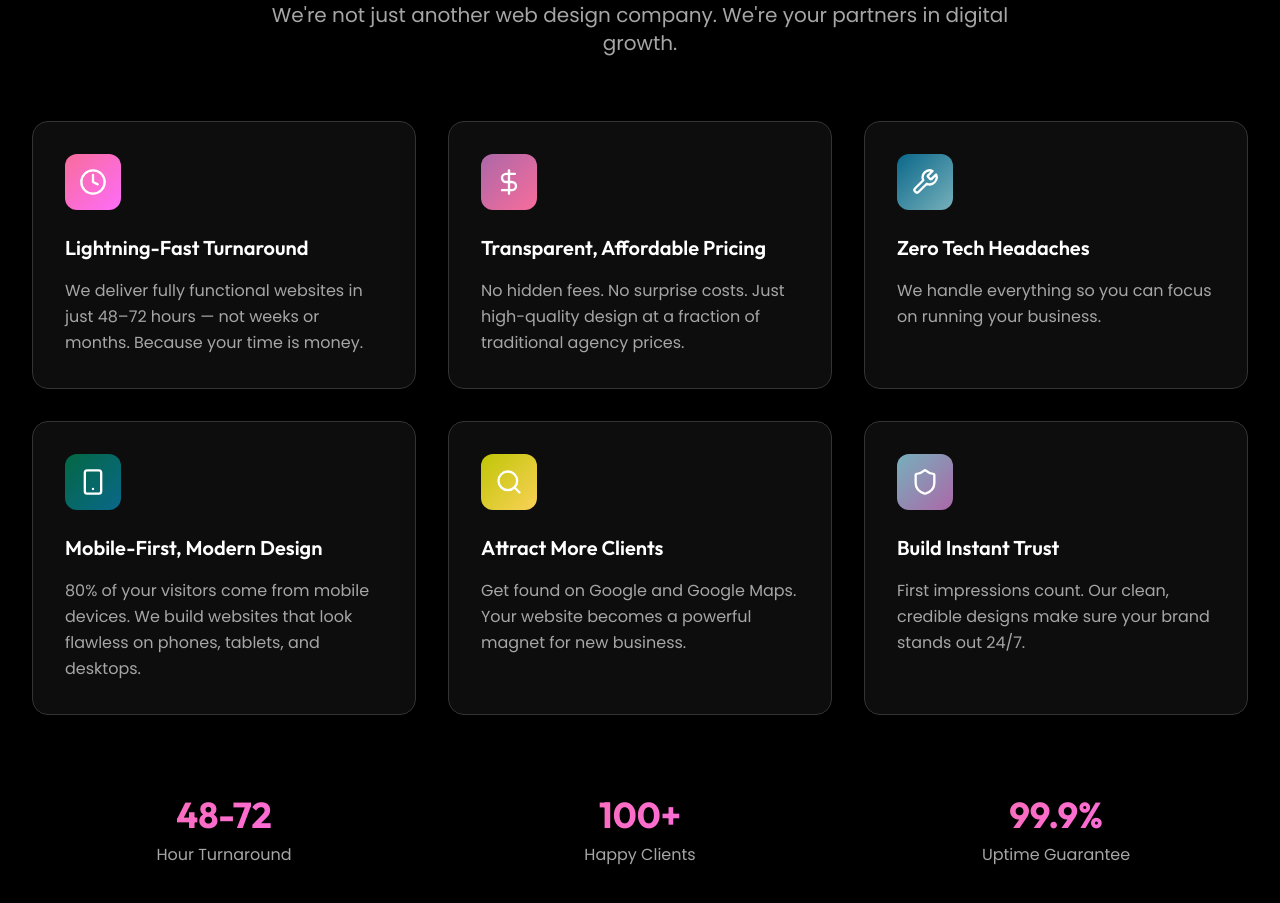
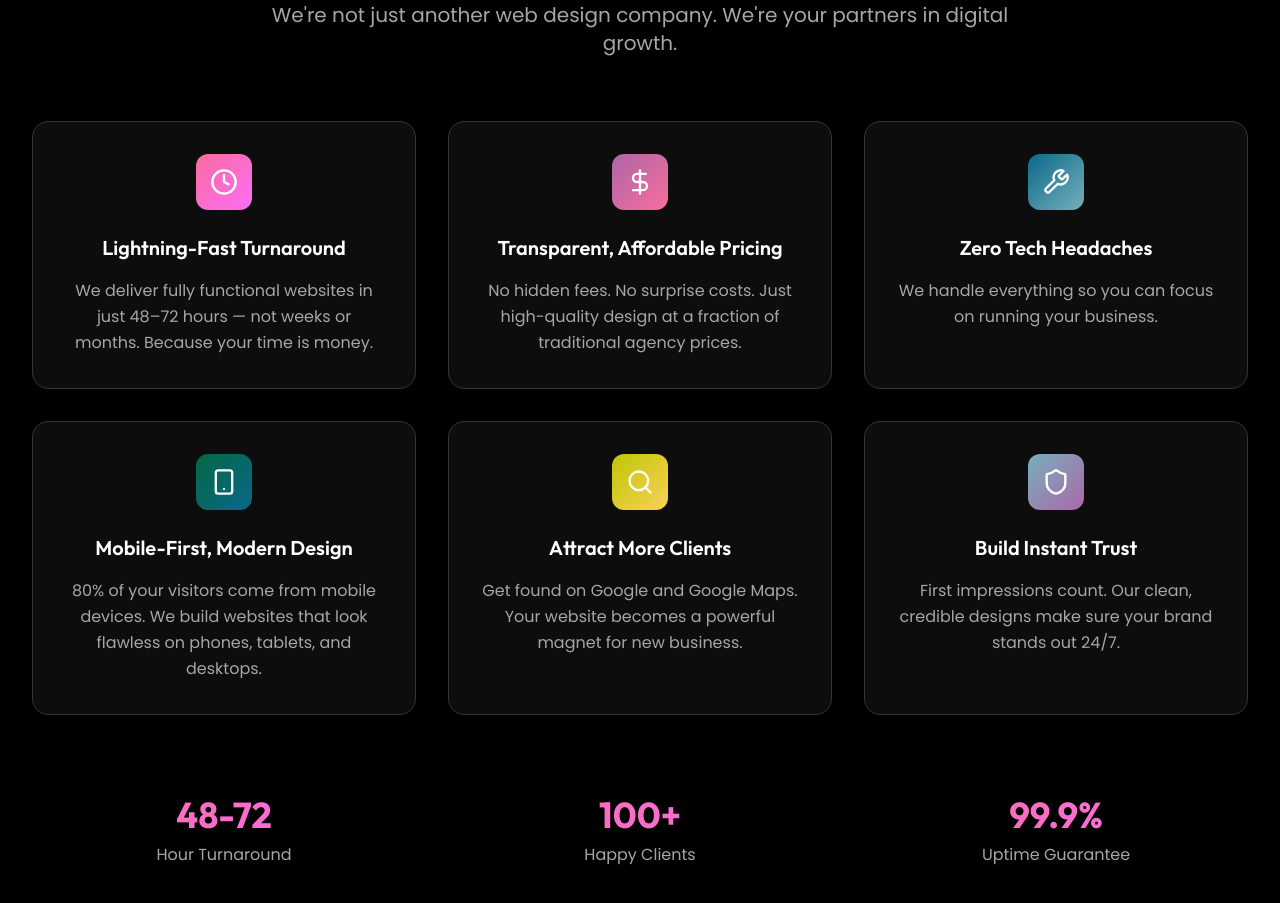
Before and after one commit to nexbloom/bloom-digital-now, a React (Vite) app: page / in a window 1280 px wide. Shown: the part 1720-2623 px from the top of the page. Built offline with nearby package versions, Linux system fonts and the light colour scheme.

Commit message:
Center align card content
Center align the badges and text within the cards in the "Why Choose Us" section for improved visual presentation.

```diff
--- a/src/components/WhyChooseUsSection.tsx
+++ b/src/components/WhyChooseUsSection.tsx
@@ -59,14 +59,14 @@ const WhyChooseUsSection = () => {
           {features.map((feature, index) => (
             <div
               key={index}
-              className="group relative bg-card border border-border rounded-2xl p-8 hover:shadow-2xl transition-all duration-300 hover:-translate-y-1 animate-fade-in backdrop-blur-sm"
+              className="group relative bg-card border border-border rounded-2xl p-8 hover:shadow-2xl transition-all duration-300 hover:-translate-y-1 animate-fade-in backdrop-blur-sm text-center"
               style={{ animationDelay: `${index * 0.1}s` }}
             >
               {/* Glassy Background Effect */}
               <div className="absolute inset-0 bg-white/5 opacity-0 group-hover:opacity-100 transition-opacity duration-300 rounded-2xl backdrop-blur-md"></div>
 
               {/* Icon */}
-              <div className={`relative w-14 h-14 mb-6 bg-gradient-to-br ${feature.gradient} rounded-xl flex items-center justify-center`}>
+              <div className={`relative w-14 h-14 mb-6 mx-auto bg-gradient-to-br ${feature.gradient} rounded-xl flex items-center justify-center`}>
                 <feature.icon className="h-7 w-7 text-white" />
               </div>
 
```
